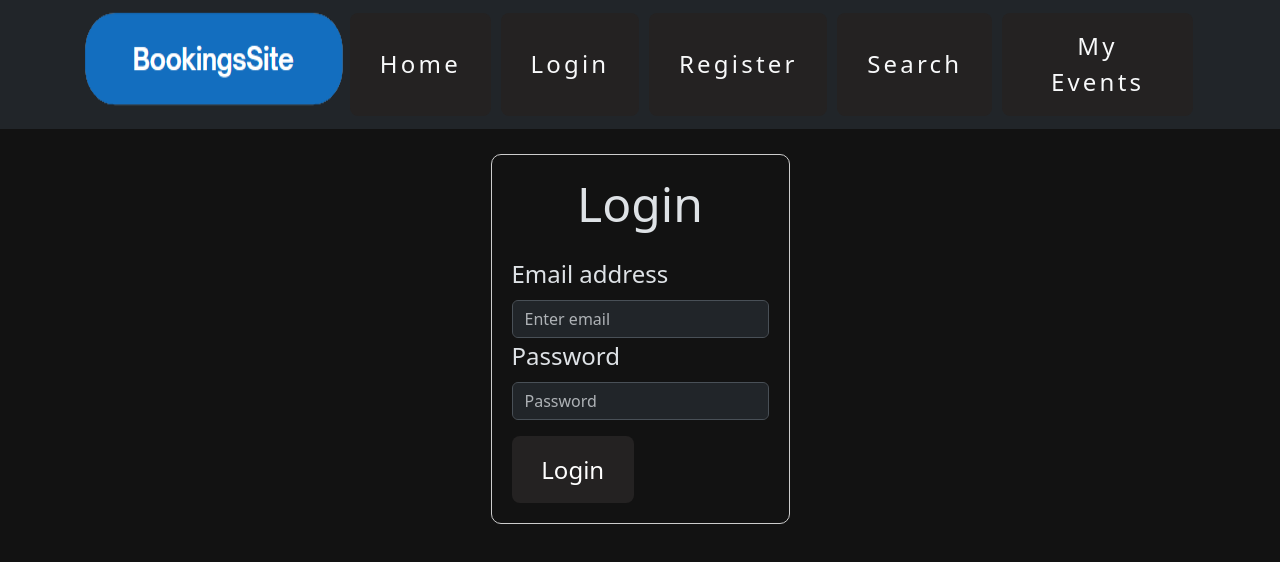
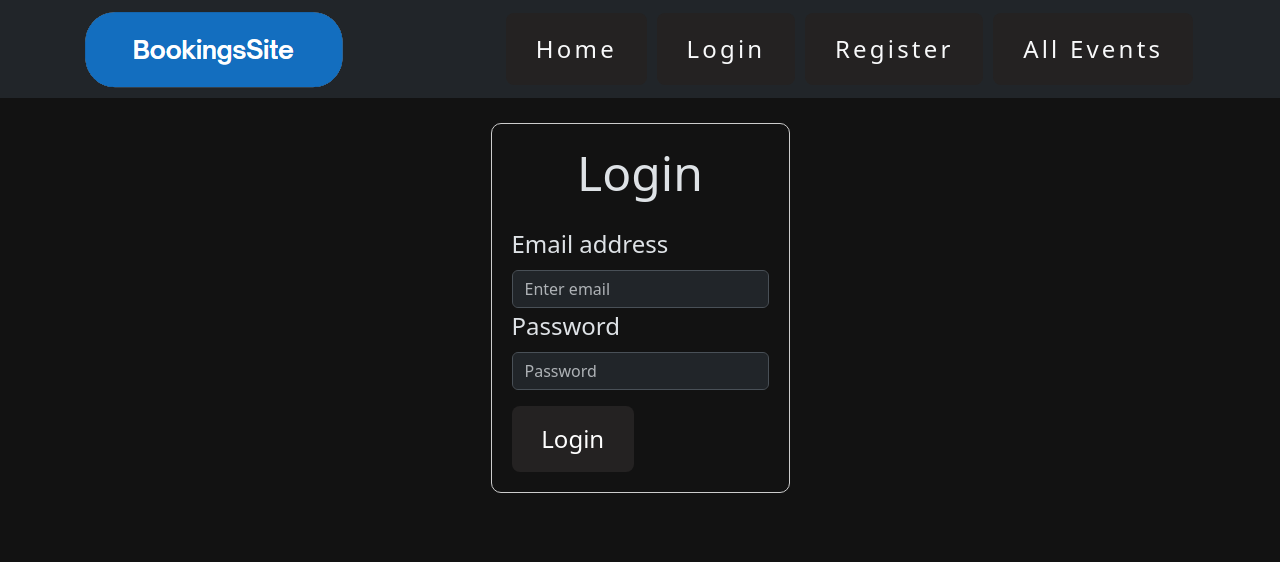
Before and after one commit to xuj310/BookingSiteFrontEnd, a React (Vite) app: page /login in a window 1280 px wide. Shown: the top 562 px of the page. Built offline with nearby package versions, Linux system fonts and the light colour scheme.

Commit message:
Change Search to All Events

```diff
--- a/src/SearchPage.jsx
+++ b/src/AllEventsPage.jsx
@@ -1,10 +1,10 @@
-import React, { useEffect, useState } from "react";
+import React, { useState } from "react";
 import { Fragment } from "react";
 import Container from "react-bootstrap/Container";
 import { toast } from "react-toastify";
 import Floater from "react-floater";
 
-export default function SearchPage({ query, setQuery, fetchEvents }) {
+export default function AllEventsPage({ fetchEvents }) {
   const [isOpen, setIsOpen] = useState(false);
 
   const handleKeyPress = (event) => {
@@ -15,16 +15,12 @@ export default function SearchPage({ query, setQuery, fetchEvents }) {
     }
   };
 
-  useEffect(() => {
-    setQuery("");
-  }, [setQuery]);
-
   return (
     <Fragment>
       <Container>
         <div className="cardAlignment">
           <div className="welcome-box">
-            <h3 className="text-center mb-4">Search Event</h3>
+            <h3 className="text-center mb-4">all Events</h3>
             <Floater
               open={isOpen}
               content="React Floater here!"
@@ -39,9 +35,7 @@ export default function SearchPage({ query, setQuery, fetchEvents }) {
                 className="search"
                 type="text"
                 placeholder="Hit Enter to send..."
-                value={query}
                 onKeyDown={handleKeyPress}
-                onChange={(e) => setQuery(e.target.value)}
                 onFocus={() => setIsOpen(true)}
                 onBlur={() => setIsOpen(false)}
               />
--- a/src/App.jsx
+++ b/src/App.jsx
@@ -7,24 +7,20 @@ import FrontPage from "./FrontPage.jsx";
 import MyEvents from "./MyEventsPage.jsx";
 import LoginPage from "./LoginPage.jsx";
 import RegisterPage from "./RegisterPage.jsx";
-import SearchPage from "./SearchPage.jsx";
+import AllEventsPage from "./AllEventsPage.jsx";
 import GoHomeButton from "./components/layout/GoHomeButton.jsx";
 import LogoIcon from "./components/layout/LogoIcon.jsx";
 import MyEventsButton from "./components/layout/MyEventsButton.jsx";
-import SearchButton from "./components/layout/SearchButton.jsx";
+import AllEventsButton from "./components/layout/AllEventsButton.jsx";
 import LoginButton from "./components/layout/LoginButton.jsx";
 import RegisterButton from "./components/layout/RegisterButton.jsx";
 import { ToastContainer } from "react-toastify";
 
 function App() {
-  const [query, setQuery] = useState("");
-
   const navigate = useNavigate();
 
-  async function fetchEvents() {}
-
-  function goSearch() {
-    navigate("/search");
+  function goAllEvents() {
+    navigate("/events");
   }
 
   function goHome() {
@@ -51,7 +47,10 @@ function App() {
               <GoHomeButton className="headerItem" goHome={goHome} />
               <LoginButton className="headerItem" goLogin={goLogin} />
               <RegisterButton className="headerItem" goRegister={goRegister} />
-              <SearchButton className="headerItem" goSearch={goSearch} />
+              <AllEventsButton
+                className="headerItem"
+                goAllEvents={goAllEvents}
+              />
               <MyEventsButton className="headerItem" goMyEvents={goMyEvents} />
             </div>
           </Nav>
@@ -73,14 +72,8 @@ function App() {
         <Route path="/login" element={<LoginPage />} />
         <Route path="/register" element={<RegisterPage />} />
         <Route
-          path="/search"
-          element={
-            <SearchPage
-              query={query}
-              setQuery={setQuery}
-              fetchEvents={fetchEvents}
-            />
-          }
+          path="/events"
+          element={<AllEventsPage goAllEvents={goAllEvents} />}
         />
         <Route path="/" element={<FrontPage />} />
         <Route path="/myevents" element={<MyEvents />} />
--- a/src/MyEventsPage.jsx
+++ b/src/MyEventsPage.jsx
@@ -8,13 +8,13 @@ const items = [
   { id: 3, title: "Competitive Watching Paint Dry @ Lilydale", img: "https://sxcu.net/7kw4ILQyy.png" },
 ];
 
-const FrontPage = () => {
+const MyEventsPage = () => {
   return (
     <Fragment>
       <Container>
         <div className="cardAlignment">
           <div className="welcome-box">
-            <h3>My Bookings</h3>
+            <h3>My Events</h3>
             <div className="listContainer">
               {items.map((item) => (
                 <Row key={item.id} className="listRow">
@@ -34,4 +34,4 @@ const FrontPage = () => {
   );
 };
 
-export default FrontPage;
+export default MyEventsPage;
--- /dev/null
+++ b/src/components/layout/AllEventsButton.jsx
@@ -0,0 +1,8 @@
+import Button from 'react-bootstrap/Button';
+import React from 'react';
+
+export default function AllEventsPage({ goAllEvents }) {
+    return (
+        <Button className="headerItem" variant="outline-light" onClick={goAllEvents}>All Events</Button>
+    );
+  }
--- a/src/components/layout/MyEventsButton.jsx
+++ b/src/components/layout/MyEventsButton.jsx
@@ -1,7 +1,18 @@
+import { useState, useEffect } from "react";
 import Button from "react-bootstrap/Button";
-import React from "react";
 
-export default function MyEventsButton({goMyEvents}) {
+export default function MyEventsButton({ goMyEvents }) {
+  const [isLoggedIn, setIsLoggedIn] = useState(false);
+
+  useEffect(() => {
+    const token = sessionStorage.getItem("token");
+    setIsLoggedIn(token !== null && token !== undefined);
+  }, []);
+
+  if (!isLoggedIn) {
+    return null;
+  }
+
   return (
     <Button className="headerItem" onClick={goMyEvents} variant="outline-light">
       My Events
--- a/src/components/layout/SearchButton.jsx
+++ /dev/null
@@ -1,8 +0,0 @@
-import Button from 'react-bootstrap/Button';
-import React from 'react';
-
-export default function SearchButton({goSearch}) {
-    return (
-        <Button className="headerItem" variant="outline-light" onClick={goSearch}>Search</Button>
-    );
-  }
```
